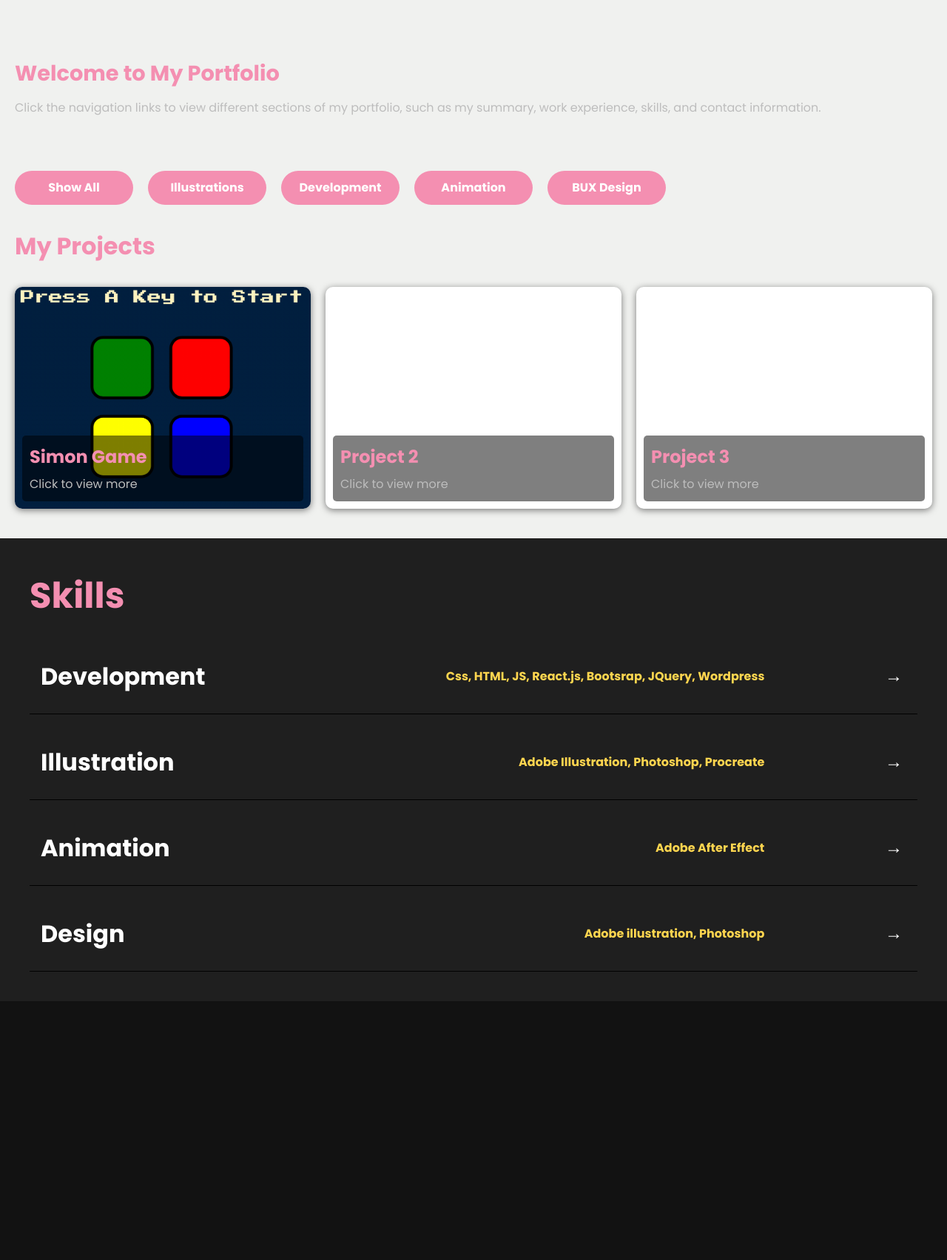
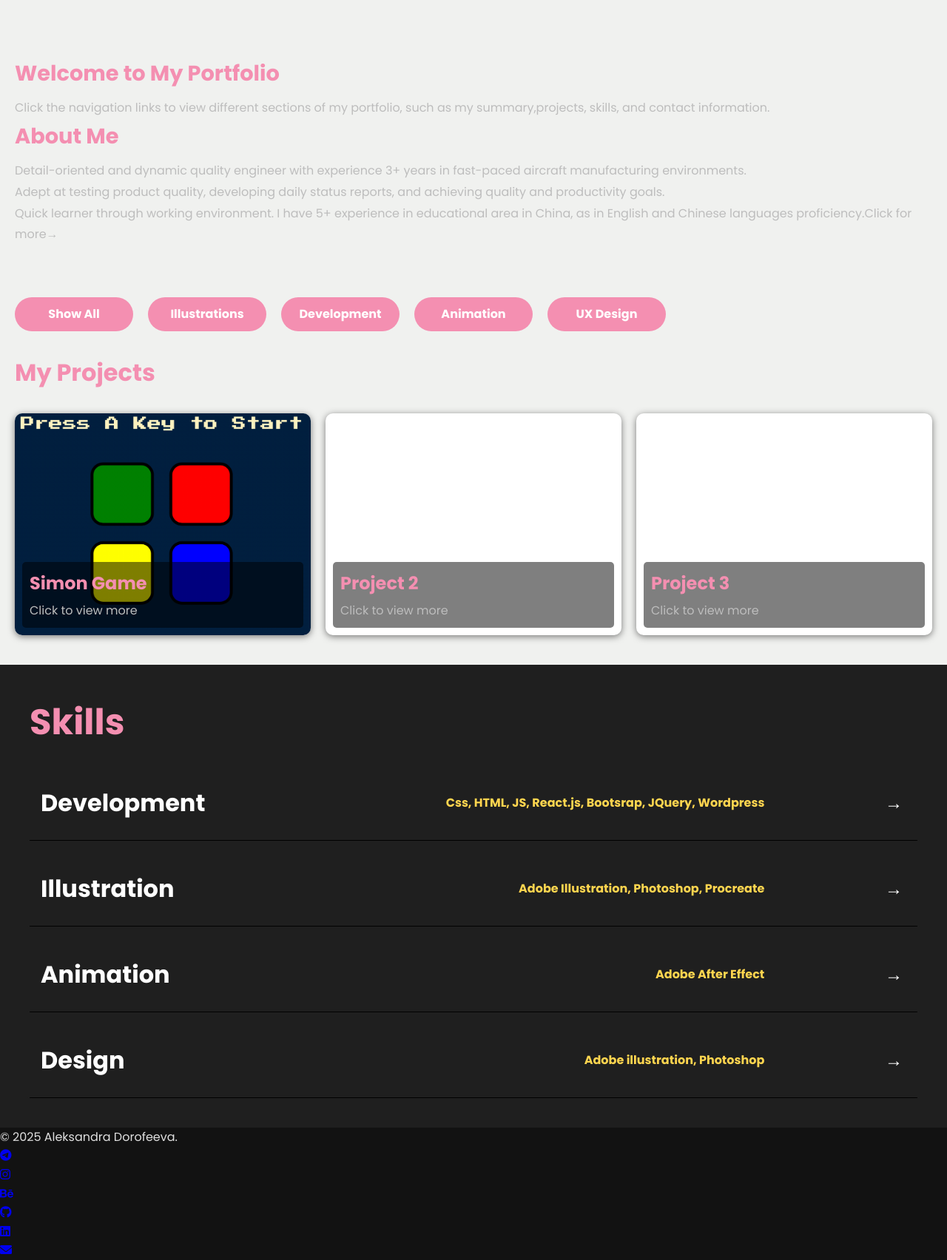
Before and after one commit to AlexDorofeeva/PORTFOLIO-Front-end, a plain HTML site: page index.html in a window 1280 px wide. Shown: the part 1000-2704 px from the top of the page at 74% size. Before the commit the page ends 2354 px from the top, so only its background shows below. Drawn offline with Linux system fonts and the light colour scheme.

Commit message:
Update index.html

```diff
--- a/index.html
+++ b/index.html
@@ -6,15 +6,19 @@
     <title>Portfolio - Aleksandra Dorofeeva</title>
     <link rel="stylesheet" href="styles.css">
     <link href="https://fonts.googleapis.com/css2?family=Poppins:wght@300;400;500;700&display=swap" rel="stylesheet">
+<!-- Font Awesome Icons -->
+<link rel="stylesheet" href="https://cdnjs.cloudflare.com/ajax/libs/font-awesome/6.0.0-beta3/css/all.min.css">
 
 </head>
 <body>
     <div class="navbar">
+
+
         <div class="logo">Aleksandra's Portfolio</div>
         <div>
-            <a href="summary.html">Summary</a>
-            <a href="experience.html">Experience</a>
-            <a href="skills.html">Skills</a>
+            <a href="summary.html">About Me</a>
+            <a href="experience.html">Projects</a>
+            <a href="#skills">Skills</a>
             <a href="contact.html">Contact</a>
 
         </div>
@@ -25,6 +29,7 @@
       <h1>Aleksandra Dorofeeva</h1>
       <h3>Quality Engineer | Front-End Development</h3>
       <div class="contact">
+
         <a href="mailto:aleksalexandordofeeva@gmail.com" class="button">Email Me</a>
         <a href="https://www.linkedin.com/in/aleksandra-dorofeeva-46997a267/" target="_blank" class="button">LinkedIn</a>
         <a href="https://github.com/AlexDorofeeva" target="_blank" class="button">Github</a>
@@ -38,7 +43,18 @@
     <div class="container">
         <section class="section">
             <h2>Welcome to My Portfolio</h2>
-            <p>Click the navigation links to view different sections of my portfolio, such as my summary, work experience, skills, and contact information.</p>
+            <p>Click the navigation links to view different sections of my portfolio, such as my summary,projects, skills, and contact information.</p>
+            <h2>About Me</h2>
+
+            <p>Detail-oriented and dynamic quality engineer with
+experience 3+ years in fast-paced aircraft manufacturing
+environments.<br/>
+ Adept at testing product quality,
+developing daily status reports, and achieving quality and
+productivity goals.<br/> Quick learner through working
+environment. I have 5+ experience in educational area in
+China, as in English and Chinese languages proficiency.<span class="arrow1">Click for more→</span></p>
+
         </section>
     </div>
 
@@ -49,7 +65,7 @@
         <a href="#" class="button">Illustrations</a>
         <a href="#" class="button">Development</a>
         <a href="#" class="button">Animation</a>
-        <a href="#" class="button">BUX Design</a>
+        <a href="#" class="button">UX Design</a>
 
     </div>
     <h2>My Projects</h2>
@@ -89,7 +105,8 @@
 
 
 <div class="extra-info-section">
-    <h2>Skills</h2>
+    <section id="skills" class="skills-section">
+        <h2>Skills</h2>
     <div class="info-container">
       <div class="info-card" data-hover-color="#f48fb1">
         <div class="info-row">
@@ -127,8 +144,26 @@
         </div>
       </div>
     </div>
+</section>
   </div>
 
+  <footer class="footer">
+    <div class="footer-container">
+        <div class="copyright">
+            <p>&copy; 2025 Aleksandra Dorofeeva.</p>
+        </div>
+        <ul class="social-icons">
+              <!-- Copyright Section -->
+
+            <li><a href="https://t.me/AlexDorofeeva" target="_blank" class="social-icon telegram" title="Telegram"><i class="fab fa-telegram"></i></a></li>
+            <li><a href="https://www.instagram.com/alexdiubina/" target="_blank" class="social-icon instagram" title="Instagram"><i class="fab fa-instagram"></i></a></li>
+            <li><a href="https://www.behance.net/AleksandraDorofeeva" target="_blank" class="social-icon behance" title="Behance"><i class="fab fa-behance"></i></a></li>
+            <li><a href="https://github.com/AlexDorofeeva" target="_blank" class="social-icon github" title="GitHub"><i class="fab fa-github"></i></a></li>
+            <li><a href="https://www.linkedin.com/in/aleksandra-dorofeeva-46997a267/" target="_blank" class="social-icon linkedin" title="LinkedIn"><i class="fab fa-linkedin"></i></a></li>
+            <li><a href="mailto:aleksalexandordofeeva@gmail.com" class="social-icon email" title="Email"><i class="fas fa-envelope"></i></a></li>
+        </ul>
+    </div>
+</footer>
 
 
 
```
